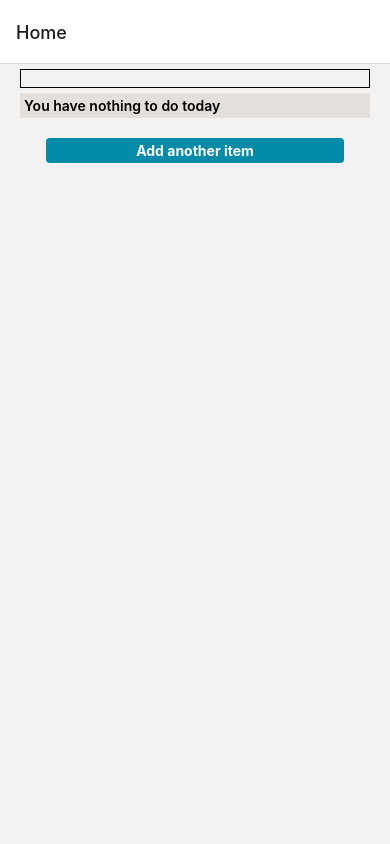
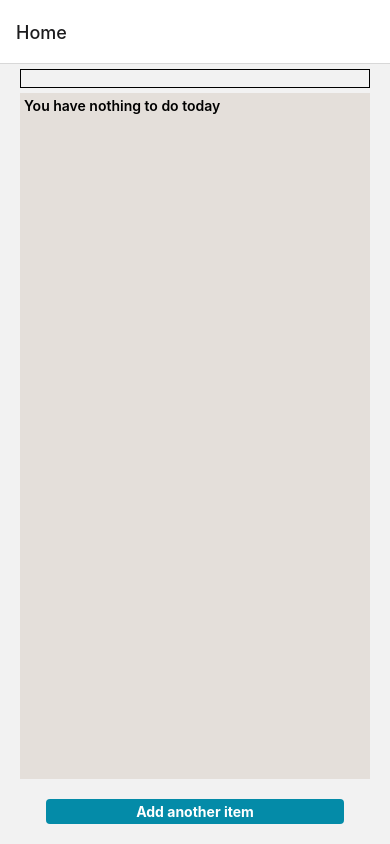
Before and after one commit to cgroane/react-native-todo, a React Native app: screen /Home in a window 390 px wide. Built offline with nearby package versions, Linux system fonts and the light colour scheme.

Commit message:
add flex to view to enable scroll

```diff
--- a/Views/AddNew/index.tsx
+++ b/Views/AddNew/index.tsx
@@ -1,5 +1,5 @@
 import React, { useState } from "react"
-import { Alert, GestureResponderEvent, Pressable, SafeAreaView, Text, TextInput, View } from "react-native";
+import { GestureResponderEvent, Pressable, TextInput, View } from "react-native";
 import { useAppDispatch } from "../../hooks/redux";
 import { add, selectTodos } from "../../reducers/todos";
 import { useSelector } from 'react-redux'
@@ -16,7 +16,6 @@ const AddNewTodo = ({
 
   const todos = useSelector(selectTodos)
   const submit = (event: GestureResponderEvent) => {
-    // todo redux or some other state management
     event.preventDefault();
     dispatch(add({
       value: newTodo,
--- a/Views/Home/index.tsx
+++ b/Views/Home/index.tsx
@@ -1,5 +1,5 @@
 import React, { useEffect, useState } from "react"
-import { ScrollView, Text, ViewProps, FlatList, ListRenderItemInfo, Button, View, SafeAreaView, Pressable } from "react-native";
+import { ScrollView, FlatList, View, Pressable } from "react-native";
 import { Todo } from "../../types/todo";
 import { TextInput } from "react-native-gesture-handler";
 import TodoComponent from "./Todo";
@@ -42,16 +42,16 @@ const HomeView = ({
       <View style={styles.container}>
 
         <TextInput style={styles.textInput} onChangeText={val => setFilter(val)} />
-        <View style={{ backgroundColor: '#E4DFDA' }} >
-        {!todos?.length ? <View style={{ padding: 4, }} >
+        <View style={{ backgroundColor: '#E4DFDA', flex: 1 }} >
+        {!todos?.length ? <View style={{ padding: 4 }} >
           <TextComponent text="You have nothing to do today" styleOption="todoText" />
           </View> : (
           <>
-          <SafeAreaView>
+          <ScrollView>
             <FlatList data={filteredTodos}
             renderItem={(t) => <TodoComponent todo={t.item} />}
             />
-            </SafeAreaView>
+            </ScrollView>
           </>
 
         )}
```
